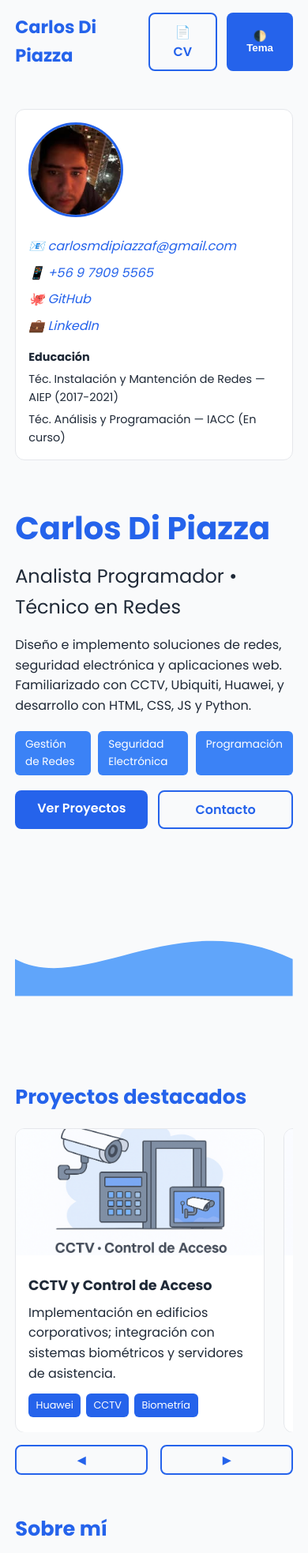
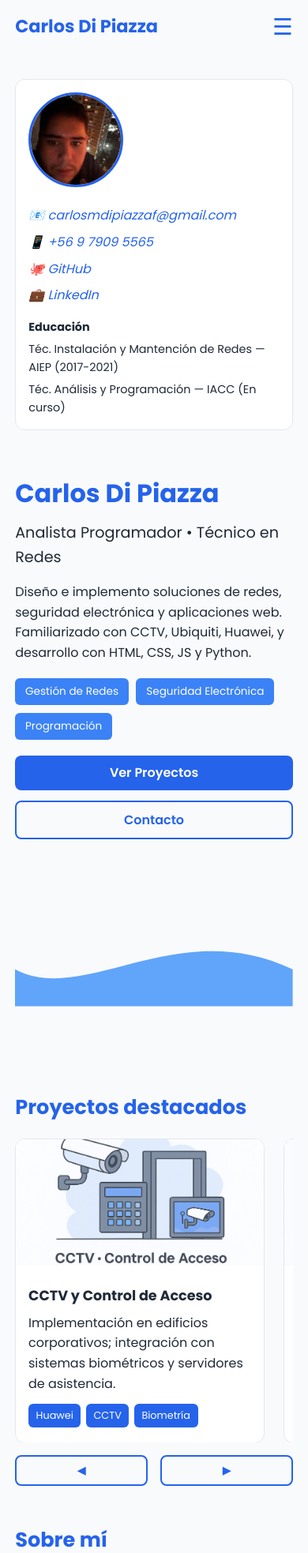
Before and after one commit to carlosdp521-hub/portafoliodecarlosdipiazza, a PHP site: page / in a window 390 px wide. Shown: the top 1967 px of the page at 79% size. Run offline with PHP 8.4, Linux system fonts and the light colour scheme.

Commit message:
Add files via upload
Signed-off-by: carlosdp521-hub <carlosdp521@gmail.com>

```diff
--- a/css/style.css
+++ b/css/style.css
@@ -96,9 +96,20 @@ a:hover { text-decoration: underline; }
   justify-content: space-between;
   align-items: center;
   padding: 1rem 0;
+  position: relative;
 }
 .nav-logo { font-size: 1.4rem; font-weight: 700; color: var(--primary); }
 .nav-actions { display: flex; gap: 0.8rem; }
+
+/* Hamburguesa móvil */
+.hamburger {
+  display: none;
+  background: none;
+  border: none;
+  font-size: 1.8rem;
+  cursor: pointer;
+  color: var(--primary);
+}
 
 /* Hero */
 .hero {
@@ -113,10 +124,10 @@ a:hover { text-decoration: underline; }
 .hero-card h2 { font-weight: 400; margin-bottom: 1rem; }
 .hero-card .lead { margin-bottom: 1.2rem; font-size: 1rem; color: var(--text); }
 
-.badges { display: flex; gap: 0.6rem; margin-bottom: 1.2rem; }
+.badges { display: flex; gap: 0.6rem; margin-bottom: 1.2rem; flex-wrap: wrap; }
 .badge { background: var(--secondary); color: #fff; padding: 0.4rem 0.8rem; border-radius: 6px; font-size: 0.85rem; }
 
-.btn-container { display: flex; gap: 0.8rem; margin-bottom: 1.2rem; }
+.btn-container { display: flex; gap: 0.8rem; margin-bottom: 1.2rem; flex-wrap: wrap; }
 
 .hero-wave { margin-top: 1.5rem; width: 100%; max-width: 400px; }
 
@@ -134,6 +145,7 @@ a:hover { text-decoration: underline; }
   margin: 0 auto 1rem;
   border-radius: 50%;
   border: 3px solid var(--primary);
+  object-fit: cover;
 }
 .contact-list { display: flex; flex-direction: column; gap: 0.5rem; margin-bottom: 1rem; }
 .education { font-size: 0.9rem; }
@@ -149,11 +161,12 @@ a:hover { text-decoration: underline; }
 .carousel-track {
   display: flex;
   gap: 1.5rem;
-  overflow-x: auto;
-  scroll-snap-type: x mandatory;
-  -webkit-overflow-scrolling: touch;
+  will-change: transform;
+  cursor: grab;
   transition: transform 0.4s ease;
 }
+.carousel-track:active { cursor: grabbing; }
+
 .project {
   min-width: 270px;
   max-width: 100%;
@@ -176,7 +189,7 @@ a:hover { text-decoration: underline; }
 .controls { display: flex; justify-content: center; gap: 1rem; margin-top: 1rem; }
 
 /* Formulario */
-form { display: flex; flex-direction: column; gap: 0.8rem; max-width: 500px; }
+form { display: flex; flex-direction: column; gap: 0.8rem; max-width: 500px; width: 100%; }
 input, textarea {
   padding: 0.6rem;
   border-radius: 6px;
@@ -185,6 +198,7 @@ input, textarea {
   color: var(--text);
   font-size: 1rem;
   transition: border 0.3s;
+  width: 100%;
 }
 input:focus, textarea:focus { outline: none; border: 1px solid var(--primary); box-shadow: 0 0 4px var(--primary); }
 
@@ -195,24 +209,34 @@ footer { text-align: center; padding: 1.5rem 0; font-size: 0.9rem; border-top: 1
 .name-animated { display: inline-block; animation: float 3s ease-in-out infinite; }
 @keyframes float { 0%,100%{ transform: translate3d(0,0,0);} 50%{ transform: translate3d(0,-6px,0);} }
 
-/* Responsive */
-@media(max-width:768px){
+/* =====================
+   Responsive
+===================== */
+@media(max-width: 768px){
   .hero { flex-direction: column; }
   .side-card { order:-1; margin-bottom:1.5rem; }
-  .carousel-track { gap:1rem; }
+
+  /* Navbar colapsable */
+  .hamburger { display: block; }
+  .nav-actions {
+    display: none;
+    flex-direction: column;
+    background: var(--card-bg);
+    position: absolute;
+    top: 100%;
+    right: 0;
+    padding: 1rem;
+    border: 1px solid var(--border);
+    border-radius: 8px;
+    width: 200px;
+    z-index: 100;
+  }
+  .nav-actions.show { display: flex; }
 }
-@media(max-width:480px){
+
+@media(max-width: 480px){
   .btn, .ghost { width:100%; text-align:center; }
   .project { min-width:90%; max-width:100%; }
+  .hero-card h1 { font-size: 2rem; }
+  .hero-card h2 { font-size: 1.2rem; }
 }
-
-.carousel-track {
-  display: flex;
-  gap: 1.5rem;
-  overflow: hidden; /* evitamos scroll nativo */
-  will-change: transform;
-  cursor: grab;
-}
-.carousel-track:active {
-  cursor: grabbing;
-}
--- a/index.html
+++ b/index.html
@@ -32,8 +32,12 @@
     <!-- Navbar -->
     <nav class="navbar" aria-label="Barra de navegación principal">
       <a class="nav-logo" href="#inicio">Carlos Di Piazza</a>
-      <div class="nav-actions">
+      <button id="menuToggle" class="hamburger" aria-label="Abrir menú" aria-expanded="false">☰</button>
+      <div class="nav-actions" id="navMenu">
         <a class="ghost" href="docs/CarlosDiPiazza.pdf" target="_blank" rel="noopener noreferrer">📄 CV</a>
+        <a class="ghost" href="#proyectos">Proyectos</a>
+        <a class="ghost" href="#sobre-mi">Sobre mí</a>
+        <a class="ghost" href="#contacto">Contacto</a>
         <button id="themeBtn" class="btn" aria-pressed="false" aria-label="Cambiar tema">🌓 Tema</button>
       </div>
     </nav>
--- a/js/script.js
+++ b/js/script.js
@@ -146,9 +146,22 @@ class Carousel {
 }
 
 /* =====================
+   Navbar móvil
+===================== */
+function initMenu() {
+  const toggle = document.getElementById("menuToggle");
+  const menu = document.getElementById("navMenu");
+  toggle.addEventListener("click", () => {
+    const expanded = menu.classList.toggle("show");
+    toggle.setAttribute("aria-expanded", expanded);
+  });
+}
+
+/* =====================
    Inicialización
 ===================== */
 document.addEventListener("DOMContentLoaded", () => {
   new ThemeManager(document.getElementById("themeBtn"));
   new Carousel("track", "prev", "next", 4000);
+  initMenu();
 });
```
